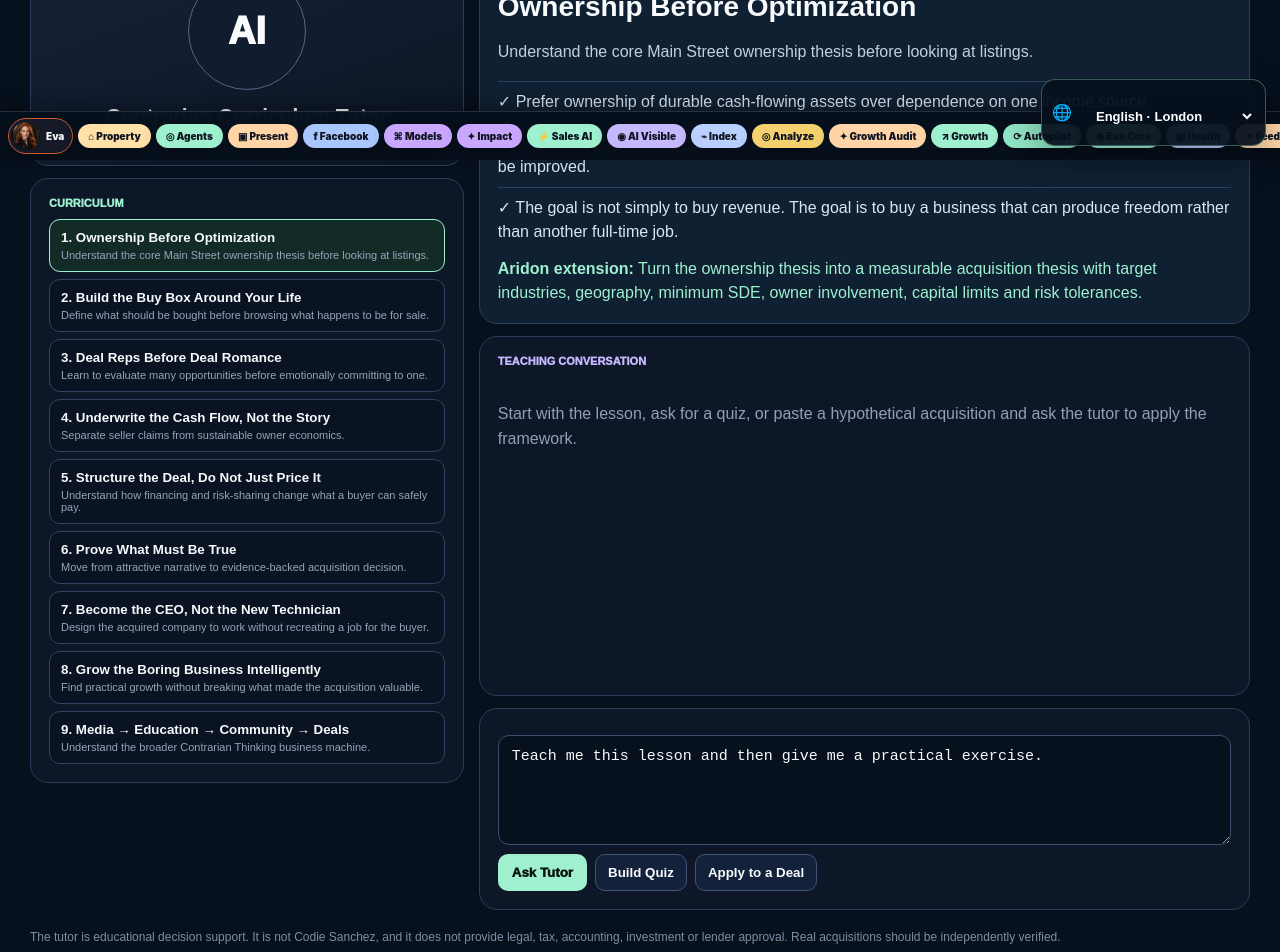
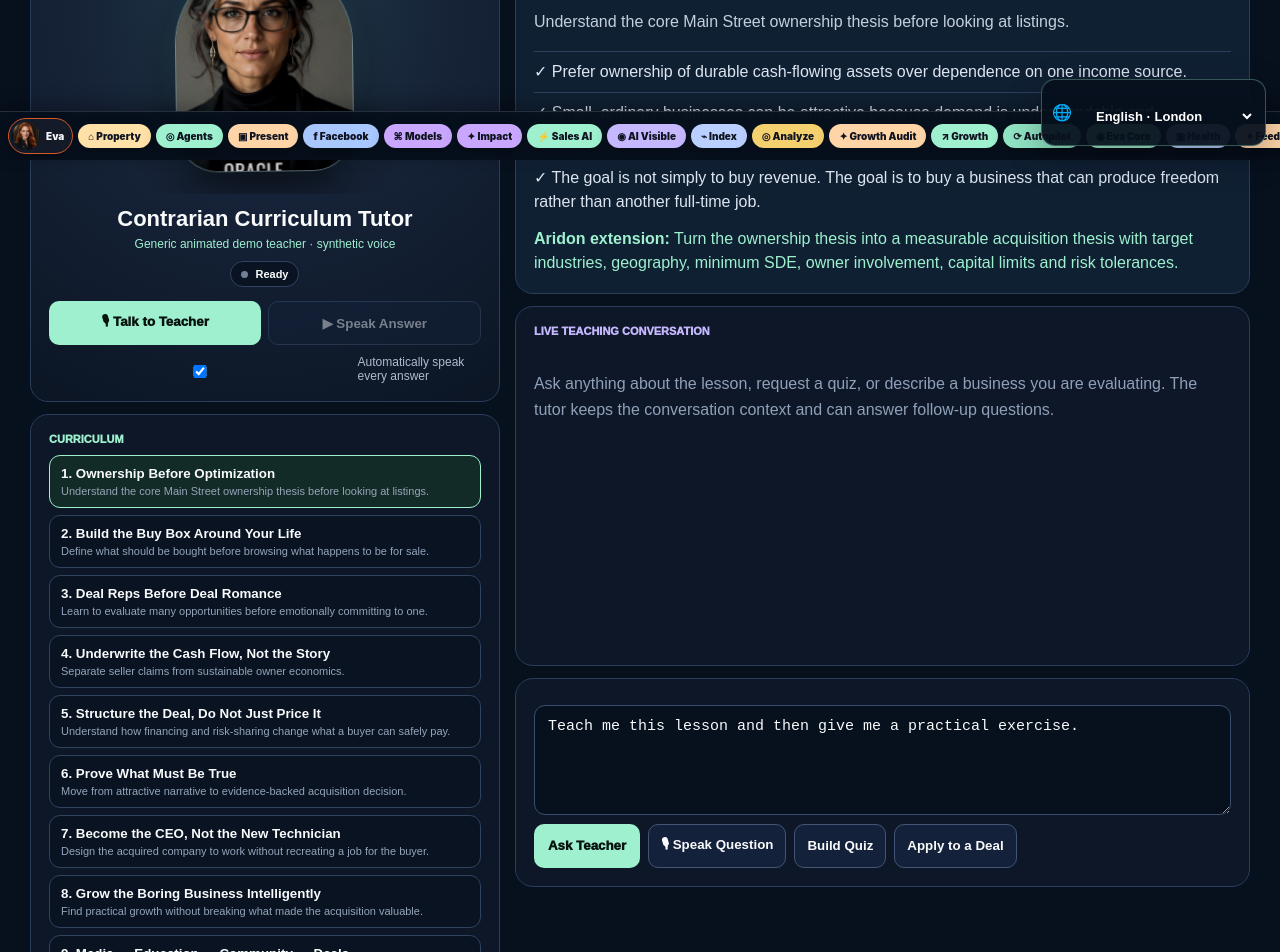
Before and after one commit to jimrusk/aridon-app, a Next.js app: page /partners/codie-sanchez/teacher in a window 1280 px wide. Shown: the part 640-1592 px from the top of the page. Built offline with nearby package versions, Linux system fonts and the light colour scheme.

Commit message:
Upgrade Contrarian tutor with animated talking teacher and voice questions

```diff
--- a/app/partners/codie-sanchez/teacher/page.tsx
+++ b/app/partners/codie-sanchez/teacher/page.tsx
@@ -16,9 +16,14 @@ export default function CodieTeachingStudio() {
   const [sources, setSources] = useState<Source[]>([]);
   const [busy, setBusy] = useState(false);
   const [speaking, setSpeaking] = useState(false);
+  const [listening, setListening] = useState(false);
+  const [autoSpeak, setAutoSpeak] = useState(true);
   const [error, setError] = useState('');
   const audioRef = useRef<HTMLAudioElement | null>(null);
+  const recognitionRef = useRef<any>(null);
   const module = useMemo(() => codieModules.find((item) => item.id === moduleId) || codieModules[0], [moduleId]);
+  const latestTutor = [...messages].reverse().find((message) => message.role === 'assistant');
+  const teacherState = listening ? 'Listening' : speaking ? 'Speaking' : busy ? 'Thinking' : 'Ready';
 
   async function submit(event: FormEvent) {
     event.preventDefault();
@@ -33,14 +38,17 @@ export default function CodieTeachingStudio() {
       if (!response.ok) throw new Error(payload?.error || 'The lesson could not be generated.');
       setMessages([...next, { role: 'assistant', content: payload.reply }]);
       setSources(payload.sources || []);
+      setBusy(false);
+      if (autoSpeak) await speak(payload.reply);
     } catch (err) {
       setError(err instanceof Error ? err.message : 'The lesson could not be generated.');
-    } finally { setBusy(false); }
+      setBusy(false);
+    }
   }
 
   async function speak(text: string) {
     try {
-      if (audioRef.current) { audioRef.current.pause(); audioRef.current = null; }
+      stopSpeaking();
       setSpeaking(true);
       const response = await fetch('/api/voice', { method: 'POST', headers: { 'Content-Type': 'application/json' }, body: JSON.stringify({ executive: 'Contrarian Curriculum Tutor', text: text.slice(0, 3800) }) });
       if (!response.ok) throw new Error('Synthetic teaching voice is unavailable.');
@@ -48,40 +56,124 @@ export default function CodieTeachingStudio() {
       const url = URL.createObjectURL(blob);
       const audio = new Audio(url);
       audioRef.current = audio;
-      audio.onended = () => { setSpeaking(false); URL.revokeObjectURL(url); };
-      audio.onerror = () => { setSpeaking(false); URL.revokeObjectURL(url); };
+      audio.onended = () => { setSpeaking(false); audioRef.current = null; URL.revokeObjectURL(url); };
+      audio.onerror = () => { setSpeaking(false); audioRef.current = null; URL.revokeObjectURL(url); };
       await audio.play();
     } catch (err) { setSpeaking(false); setError(err instanceof Error ? err.message : 'Voice playback failed.'); }
   }
 
-  function changeModule(id: string) { setModuleId(id); setMessages([]); setSources([]); setQuestion('Teach me this lesson and then give me a practical exercise.'); }
-  const latestTutor = [...messages].reverse().find((message) => message.role === 'assistant');
+  function stopSpeaking() {
+    if (audioRef.current) {
+      audioRef.current.pause();
+      audioRef.current.currentTime = 0;
+      audioRef.current = null;
+    }
+    setSpeaking(false);
+  }
+
+  function startListening() {
+    setError('');
+    if (typeof window === 'undefined') return;
+    const Recognition = (window as any).SpeechRecognition || (window as any).webkitSpeechRecognition;
+    if (!Recognition) {
+      setError('Voice questions are not supported by this browser yet. You can still type your question.');
+      return;
+    }
+    stopSpeaking();
+    if (recognitionRef.current) {
+      try { recognitionRef.current.stop(); } catch {}
+    }
+    const recognition = new Recognition();
+    recognition.lang = 'en-US';
+    recognition.interimResults = true;
+    recognition.continuous = false;
+    recognition.maxAlternatives = 1;
+    recognitionRef.current = recognition;
+    setListening(true);
+    let finalText = '';
+    recognition.onresult = (event: any) => {
+      let interim = '';
+      for (let i = event.resultIndex; i < event.results.length; i += 1) {
+        const text = String(event.results[i][0]?.transcript || '');
+        if (event.results[i].isFinal) finalText += `${text} `;
+        else interim += text;
+      }
+      setQuestion((finalText + interim).trim());
+    };
+    recognition.onerror = (event: any) => {
+      setListening(false);
+      if (event?.error !== 'no-speech' && event?.error !== 'aborted') setError('I could not hear that clearly. Try again or type the question.');
+    };
+    recognition.onend = () => setListening(false);
+    recognition.start();
+  }
+
+  function changeModule(id: string) { stopSpeaking(); setModuleId(id); setMessages([]); setSources([]); setQuestion('Teach me this lesson and then give me a practical exercise.'); }
 
   return <main style={{ minHeight: '100vh', background: '#07101D', color: '#F8FAFC', fontFamily: 'Arial,sans-serif', padding: '24px 18px 70px' }}><div style={{ maxWidth: 1220, margin: '0 auto' }}>
     <nav style={{ display: 'flex', justifyContent: 'space-between', gap: 12, alignItems: 'center', flexWrap: 'wrap' }}><Link href="/partners/codie-sanchez" style={{ color: '#F8FAFC', textDecoration: 'none', fontWeight: 950 }}>← CODIE PARTNER DEMO</Link><div style={{ display: 'flex', gap: 9, flexWrap: 'wrap' }}><Link href="/acquisitions" style={outline}>Open Buyer Room</Link><Link href="/business-os/growth-command" style={outline}>Growth Command</Link></div></nav>
 
-    <header style={{ padding: '48px 0 22px', maxWidth: 950 }}><div style={{ color: '#9EF0CF', fontSize: 12, fontWeight: 950, letterSpacing: 1 }}>ARIDON · AI TEACHING STUDIO</div><h1 style={{ fontSize: 'clamp(46px,7vw,78px)', lineHeight: .95, letterSpacing: -3, margin: '12px 0 16px' }}>Teach the framework. Apply it to the learner’s real deal.</h1><p style={{ color: '#B9C5D6', lineHeight: 1.65, fontSize: 18 }}>This prototype tutor uses summaries of public Contrarian Thinking, Codie Sanchez, newsletter and YouTube materials. It is not Codie Sanchez and it does not clone her voice. It uses a generic synthetic demo voice. With explicit partner authorization, the visual/voice layer can be replaced with approved assets without changing the curriculum engine underneath.</p></header>
+    <header style={{ padding: '48px 0 22px', maxWidth: 950 }}><div style={{ color: '#9EF0CF', fontSize: 12, fontWeight: 950, letterSpacing: 1 }}>ARIDON · LIVE AI TEACHING STUDIO</div><h1 style={{ fontSize: 'clamp(46px,7vw,78px)', lineHeight: .95, letterSpacing: -3, margin: '12px 0 16px' }}>Ask a question. Hear the answer. Apply it to a real deal.</h1><p style={{ color: '#B9C5D6', lineHeight: 1.65, fontSize: 18 }}>The teacher can answer follow-up questions, teach the source-grounded curriculum, quiz the learner, take spoken questions and read its answers aloud. The animated teacher below is a generic Aridon demo persona, not Codie Sanchez. If Codie authorizes her likeness and an approved voice, those assets can replace the demo layer.</p></header>
 
-    <div style={{ display: 'grid', gridTemplateColumns: 'minmax(260px,.72fr) minmax(0,1.28fr)', gap: 15, alignItems: 'start' }} className="teacher-grid">
+    <div style={{ display: 'grid', gridTemplateColumns: 'minmax(290px,.78fr) minmax(0,1.22fr)', gap: 15, alignItems: 'start' }} className="teacher-grid">
       <aside style={{ display: 'grid', gap: 12 }}>
-        <section style={{ ...card, background: 'linear-gradient(160deg,#162237,#0B1524)' }}><div style={{ width: 118, height: 118, borderRadius: '50%', display: 'grid', placeItems: 'center', margin: '0 auto 14px', border: '1px solid #536886', background: '#111D2F', fontSize: 38, fontWeight: 950 }}>AI</div><div style={{ textAlign: 'center' }}><strong style={{ fontSize: 21 }}>Contrarian Curriculum Tutor</strong><div style={{ color: '#9EF0CF', fontSize: 12, marginTop: 5 }}>Source-grounded demo · synthetic voice</div></div>{latestTutor ? <button onClick={() => speak(latestTutor.content)} disabled={speaking} style={{ marginTop: 14, width: '100%', border: 0, borderRadius: 10, padding: '11px 12px', background: '#9EF0CF', color: '#07130F', fontWeight: 950, cursor: 'pointer' }}>{speaking ? 'Speaking…' : '▶ Read Latest Lesson Aloud'}</button> : null}</section>
+        <section style={{ ...card, background: 'radial-gradient(circle at 50% 18%,#203B4A 0,#162237 42%,#0B1524 100%)', overflow: 'hidden' }}>
+          <div className={`teacher-stage ${speaking ? 'is-speaking' : ''} ${busy ? 'is-thinking' : ''} ${listening ? 'is-listening' : ''}`} aria-label={`AI teacher is ${teacherState.toLowerCase()}`}>
+            <div className="teacher-halo" />
+            <div className="teacher-portrait-wrap"><img className="teacher-portrait" src="/executives/oracle.jpg" alt="Generic Aridon teaching avatar" /><div className="teacher-mouth"><i /><i /><i /><i /><i /></div></div>
+            <div className="teacher-shadow" />
+          </div>
+          <div style={{ textAlign: 'center', position: 'relative', zIndex: 2 }}><strong style={{ fontSize: 22 }}>Contrarian Curriculum Tutor</strong><div style={{ color: '#9EF0CF', fontSize: 12, marginTop: 5 }}>Generic animated demo teacher · synthetic voice</div><div style={{ display: 'inline-flex', gap: 7, alignItems: 'center', marginTop: 10, padding: '6px 10px', borderRadius: 999, background: '#091321', border: '1px solid #2F4260', fontSize: 11, fontWeight: 900 }}><span className={`status-dot ${speaking || listening || busy ? 'active' : ''}`} />{teacherState}</div></div>
+          <div style={{ display: 'grid', gridTemplateColumns: '1fr 1fr', gap: 7, marginTop: 14 }}>
+            <button onClick={startListening} disabled={listening || busy} style={primaryButton}>{listening ? '🎙 Listening…' : '🎙 Talk to Teacher'}</button>
+            {speaking ? <button onClick={stopSpeaking} style={secondaryButton}>■ Stop Voice</button> : <button onClick={() => latestTutor && speak(latestTutor.content)} disabled={!latestTutor} style={{ ...secondaryButton, opacity: latestTutor ? 1 : .45 }}>▶ Speak Answer</button>}
+          </div>
+          <label style={{ display: 'flex', gap: 8, alignItems: 'center', justifyContent: 'center', marginTop: 10, color: '#AEBBD0', fontSize: 12, cursor: 'pointer' }}><input type="checkbox" checked={autoSpeak} onChange={(e) => setAutoSpeak(e.target.checked)} /> Automatically speak every answer</label>
+        </section>
         <section style={card}><div style={{ color: '#9EF0CF', fontSize: 11, fontWeight: 950 }}>CURRICULUM</div><div style={{ display: 'grid', gap: 7, marginTop: 10 }}>{codieModules.map((item, index) => <button key={item.id} onClick={() => changeModule(item.id)} style={{ textAlign: 'left', border: item.id === moduleId ? '1px solid #9EF0CF' : '1px solid #2F4260', borderRadius: 11, padding: '10px 11px', background: item.id === moduleId ? '#122B26' : '#091321', color: '#F8FAFC', cursor: 'pointer' }}><strong>{index + 1}. {item.title}</strong><div style={{ color: '#94A4BA', fontSize: 11, marginTop: 4 }}>{item.promise}</div></button>)}</div></section>
       </aside>
 
       <section style={{ display: 'grid', gap: 12 }}>
         <article style={{ ...card, background: '#102033' }}><div style={{ color: '#9EF0CF', fontSize: 11, fontWeight: 950 }}>CURRENT LESSON</div><h2 style={{ margin: '7px 0 8px', fontSize: 28 }}>{module.title}</h2><p style={{ color: '#C3CFDE', lineHeight: 1.6 }}>{module.promise}</p><div style={{ display: 'grid', gap: 8 }}>{module.lessons.map((lesson) => <div key={lesson} style={{ borderTop: '1px solid #2B405F', paddingTop: 8, color: '#DCE5F0', lineHeight: 1.5 }}>✓ {lesson}</div>)}</div><div style={{ marginTop: 13, color: '#9EF0CF', lineHeight: 1.5 }}><strong>Aridon extension:</strong> {module.aridonExtension}</div></article>
 
-        <section style={{ ...card, minHeight: 360 }}><div style={{ color: '#C5B8FF', fontSize: 11, fontWeight: 950 }}>TEACHING CONVERSATION</div>{messages.length === 0 ? <div style={{ color: '#8FA0B8', lineHeight: 1.6, padding: '34px 0' }}>Start with the lesson, ask for a quiz, or paste a hypothetical acquisition and ask the tutor to apply the framework.</div> : <div style={{ display: 'grid', gap: 10, marginTop: 13 }}>{messages.map((message, index) => <div key={index} style={{ justifySelf: message.role === 'user' ? 'end' : 'stretch', maxWidth: message.role === 'user' ? '84%' : '100%', background: message.role === 'user' ? '#173149' : '#0A1423', border: '1px solid #2D405F', borderRadius: 13, padding: 13, color: '#E9EFF7', whiteSpace: 'pre-wrap', lineHeight: 1.58 }}><div style={{ color: message.role === 'user' ? '#B9CFFF' : '#9EF0CF', fontSize: 10, fontWeight: 950, marginBottom: 5 }}>{message.role === 'user' ? 'LEARNER' : 'ARIDON TUTOR'}</div>{message.content}</div>)}</div>}</section>
+        <section style={{ ...card, minHeight: 360 }}><div style={{ color: '#C5B8FF', fontSize: 11, fontWeight: 950 }}>LIVE TEACHING CONVERSATION</div>{messages.length === 0 ? <div style={{ color: '#8FA0B8', lineHeight: 1.6, padding: '34px 0' }}>Ask anything about the lesson, request a quiz, or describe a business you are evaluating. The tutor keeps the conversation context and can answer follow-up questions.</div> : <div style={{ display: 'grid', gap: 10, marginTop: 13 }}>{messages.map((message, index) => <div key={index} style={{ justifySelf: message.role === 'user' ? 'end' : 'stretch', maxWidth: message.role === 'user' ? '84%' : '100%', background: message.role === 'user' ? '#173149' : '#0A1423', border: '1px solid #2D405F', borderRadius: 13, padding: 13, color: '#E9EFF7', whiteSpace: 'pre-wrap', lineHeight: 1.58 }}><div style={{ color: message.role === 'user' ? '#B9CFFF' : '#9EF0CF', fontSize: 10, fontWeight: 950, marginBottom: 5 }}>{message.role === 'user' ? 'LEARNER' : 'ARIDON TUTOR'}</div>{message.content}{message.role === 'assistant' ? <button onClick={() => speak(message.content)} style={{ display: 'block', marginTop: 9, border: '1px solid #304968', background: '#102033', color: '#CDE8DA', borderRadius: 8, padding: '6px 9px', cursor: 'pointer', fontWeight: 850, fontSize: 11 }}>▶ Hear this answer</button> : null}</div>)}</div>}</section>
 
-        <form onSubmit={submit} style={{ ...card, display: 'grid', gap: 9 }}><textarea value={question} onChange={(e) => setQuestion(e.target.value)} rows={4} placeholder="Ask the tutor to explain a concept, quiz you, or apply it to a business..." style={{ ...input, resize: 'vertical' }} /><div style={{ display: 'flex', gap: 8, flexWrap: 'wrap' }}><button disabled={busy} style={{ border: 0, borderRadius: 10, padding: '11px 14px', background: '#9EF0CF', color: '#07130F', fontWeight: 950, cursor: busy ? 'wait' : 'pointer' }}>{busy ? 'Teaching…' : 'Ask Tutor'}</button><button type="button" onClick={() => setQuestion('Quiz me on this module with 5 practical questions. Do not give me the answers until I respond.')} style={secondary}>Build Quiz</button><button type="button" onClick={() => setQuestion('I found a business I may want to buy. Show me exactly what information I should collect before deciding whether to move it into full underwriting.')} style={secondary}>Apply to a Deal</button></div>{error ? <div style={{ color: '#FFB5C0' }}>{error}</div> : null}</form>
+        <form onSubmit={submit} style={{ ...card, display: 'grid', gap: 9 }}><textarea value={question} onChange={(e) => setQuestion(e.target.value)} rows={4} placeholder="Ask the teacher a question, request a quiz, or describe a business..." style={{ ...input, resize: 'vertical' }} /><div style={{ display: 'flex', gap: 8, flexWrap: 'wrap' }}><button disabled={busy} style={primaryButton}>{busy ? 'Thinking…' : 'Ask Teacher'}</button><button type="button" onClick={startListening} disabled={listening || busy} style={secondaryButton}>{listening ? 'Listening…' : '🎙 Speak Question'}</button><button type="button" onClick={() => setQuestion('Quiz me on this module with 5 practical questions. Do not give me the answers until I respond.')} style={secondaryButton}>Build Quiz</button><button type="button" onClick={() => setQuestion('I found a business I may want to buy. Show me exactly what information I should collect before deciding whether to move it into full underwriting.')} style={secondaryButton}>Apply to a Deal</button></div>{error ? <div style={{ color: '#FFB5C0' }}>{error}</div> : null}</form>
 
         {sources.length ? <section style={card}><div style={{ color: '#9EF0CF', fontSize: 11, fontWeight: 950 }}>SOURCE BASIS FOR THIS MODULE</div><div style={{ display: 'grid', gap: 7, marginTop: 10 }}>{sources.map((source) => <a key={source.url} href={source.url} target="_blank" rel="noreferrer" style={{ color: '#C7D6EA' }}>{source.title}</a>)}</div></section> : null}
       </section>
     </div>
-    <p style={{ color: '#7F8EA5', fontSize: 12, lineHeight: 1.6, marginTop: 18 }}>The tutor is educational decision support. It is not Codie Sanchez, and it does not provide legal, tax, accounting, investment or lender approval. Real acquisitions should be independently verified.</p>
-    <style>{`@media(max-width:860px){.teacher-grid{grid-template-columns:1fr !important}}`}</style>
+    <p style={{ color: '#7F8EA5', fontSize: 12, lineHeight: 1.6, marginTop: 18 }}>The tutor is educational decision support. It is not Codie Sanchez and does not provide legal, tax, accounting, investment or lender approval. A Codie-specific likeness or voice should only be activated with her explicit authorization.</p>
+    <style>{`
+      @media(max-width:860px){.teacher-grid{grid-template-columns:1fr !important}}
+      .teacher-stage{height:260px;position:relative;display:grid;place-items:center;margin:-8px -8px 12px;perspective:900px;overflow:hidden}
+      .teacher-halo{position:absolute;width:220px;height:220px;border-radius:50%;background:radial-gradient(circle,rgba(158,240,207,.22),rgba(158,240,207,0) 68%);animation:haloPulse 4s ease-in-out infinite}
+      .teacher-portrait-wrap{position:relative;width:178px;height:210px;border-radius:82px 82px 42px 42px;overflow:hidden;border:1px solid rgba(205,232,218,.45);box-shadow:0 22px 55px rgba(0,0,0,.42);transform-origin:50% 78%;animation:teacherIdle 5.4s ease-in-out infinite}
+      .teacher-portrait{width:100%;height:100%;object-fit:cover;display:block;transform:scale(1.13);transform-origin:50% 42%;filter:saturate(.92) contrast(1.03)}
+      .teacher-shadow{position:absolute;bottom:8px;width:150px;height:22px;border-radius:50%;background:rgba(0,0,0,.38);filter:blur(9px);animation:shadowIdle 5.4s ease-in-out infinite}
+      .teacher-mouth{position:absolute;left:50%;bottom:18px;transform:translateX(-50%);display:flex;gap:3px;align-items:flex-end;height:24px;padding:5px 8px;border-radius:999px;background:rgba(5,12,21,.72);border:1px solid rgba(158,240,207,.28);opacity:.2;transition:opacity .2s ease}
+      .teacher-mouth i{display:block;width:3px;height:5px;border-radius:3px;background:#9EF0CF}
+      .is-speaking .teacher-mouth{opacity:1}
+      .is-speaking .teacher-mouth i:nth-child(1){animation:voiceBar .42s ease-in-out infinite alternate}.is-speaking .teacher-mouth i:nth-child(2){animation:voiceBar .31s .08s ease-in-out infinite alternate}.is-speaking .teacher-mouth i:nth-child(3){animation:voiceBar .5s .04s ease-in-out infinite alternate}.is-speaking .teacher-mouth i:nth-child(4){animation:voiceBar .28s .12s ease-in-out infinite alternate}.is-speaking .teacher-mouth i:nth-child(5){animation:voiceBar .38s .02s ease-in-out infinite alternate}
+      .is-speaking .teacher-portrait-wrap{animation:teacherTalk 1.15s ease-in-out infinite}
+      .is-thinking .teacher-portrait-wrap{animation:teacherThink 2.2s ease-in-out infinite}
+      .is-listening .teacher-portrait-wrap{animation:teacherListen 1.8s ease-in-out infinite}
+      .is-speaking .teacher-halo,.is-listening .teacher-halo{animation:haloActive 1.25s ease-in-out infinite}
+      .status-dot{width:7px;height:7px;border-radius:50%;background:#708099;box-shadow:0 0 0 0 rgba(158,240,207,0)}.status-dot.active{background:#9EF0CF;animation:statusPulse 1.1s ease-out infinite}
+      @keyframes teacherIdle{0%,100%{transform:translateY(3px) rotate(-.8deg)}50%{transform:translateY(-7px) rotate(.8deg)}}
+      @keyframes teacherTalk{0%,100%{transform:translateY(-3px) rotate(-1deg) scale(1.01)}25%{transform:translateY(-8px) rotate(.7deg) scale(1.018)}50%{transform:translateY(-4px) rotate(1.2deg) scale(1.01)}75%{transform:translateY(-9px) rotate(-.5deg) scale(1.02)}}
+      @keyframes teacherThink{0%,100%{transform:translateY(-2px) rotate(-1deg)}50%{transform:translateY(-6px) rotate(2.2deg)}}
+      @keyframes teacherListen{0%,100%{transform:translateY(-4px) rotate(.4deg) scale(1.01)}50%{transform:translateY(-8px) rotate(-.4deg) scale(1.025)}}
+      @keyframes shadowIdle{0%,100%{transform:scaleX(1);opacity:.7}50%{transform:scaleX(.86);opacity:.46}}
+      @keyframes haloPulse{0%,100%{transform:scale(.94);opacity:.65}50%{transform:scale(1.07);opacity:1}}
+      @keyframes haloActive{0%,100%{transform:scale(.95);opacity:.65}50%{transform:scale(1.15);opacity:1}}
+      @keyframes voiceBar{from{height:4px}to{height:18px}}
+      @keyframes statusPulse{0%{box-shadow:0 0 0 0 rgba(158,240,207,.45)}100%{box-shadow:0 0 0 8px rgba(158,240,207,0)}}
+      @media (prefers-reduced-motion: reduce){.teacher-portrait-wrap,.teacher-shadow,.teacher-halo,.teacher-mouth i,.status-dot{animation:none !important}}
+    `}</style>
   </div></main>;
 }
 
 const outline: React.CSSProperties = { border: '1px solid #52627A', color: '#EDF3FA', textDecoration: 'none', borderRadius: 10, padding: '10px 12px', fontWeight: 900 };
-const secondary: React.CSSProperties = { border: '1px solid #425574', borderRadius: 10, padding: '10px 12px', background: '#13223A', color: '#F8FAFC', fontWeight: 900, cursor: 'pointer' };
+const primaryButton: React.CSSProperties = { border: 0, borderRadius: 10, padding: '11px 14px', background: '#9EF0CF', color: '#07130F', fontWeight: 950, cursor: 'pointer' };
+const secondaryButton: React.CSSProperties = { border: '1px solid #425574', borderRadius: 10, padding: '10px 12px', background: '#13223A', color: '#F8FAFC', fontWeight: 900, cursor: 'pointer' };
```
